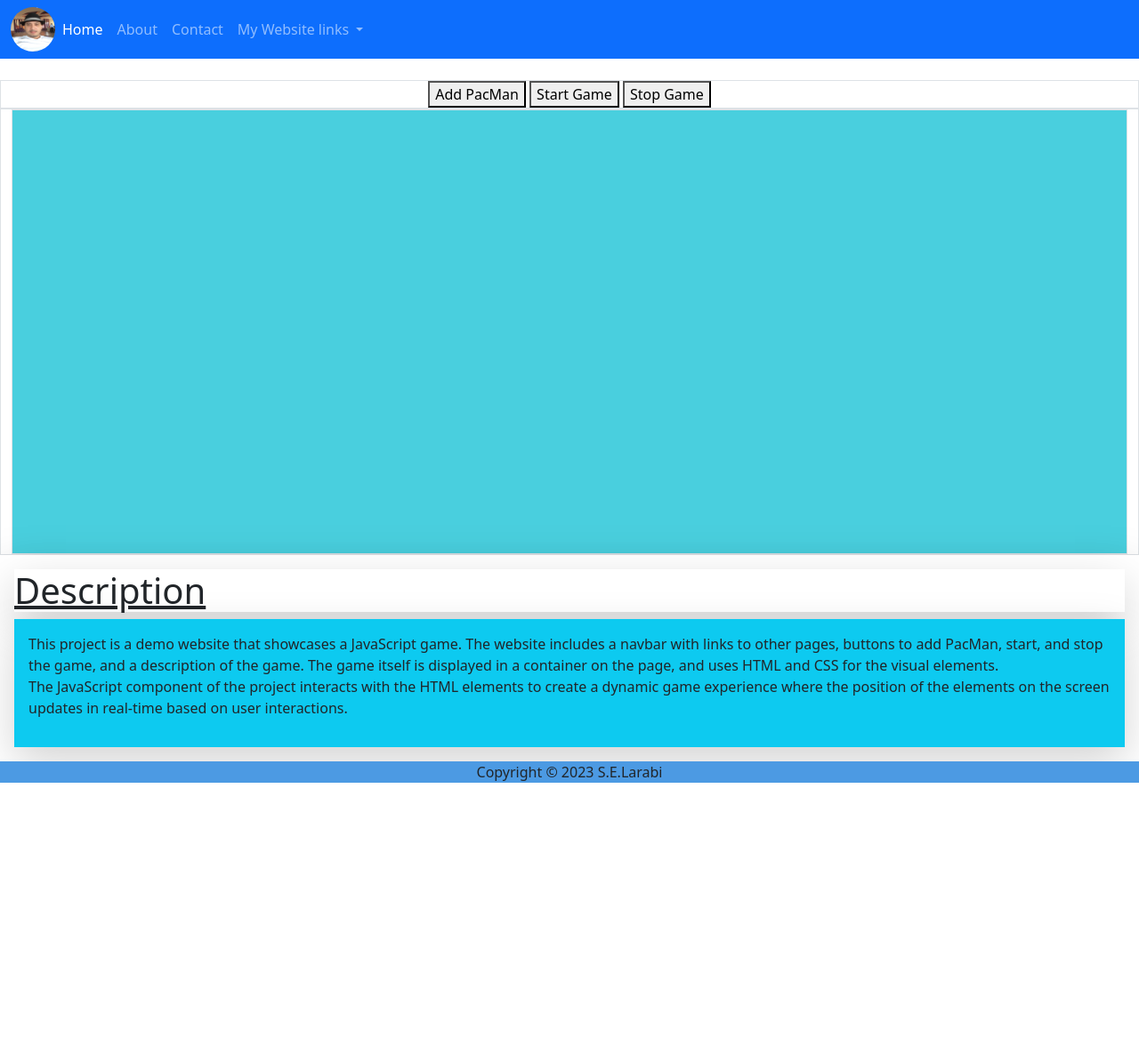
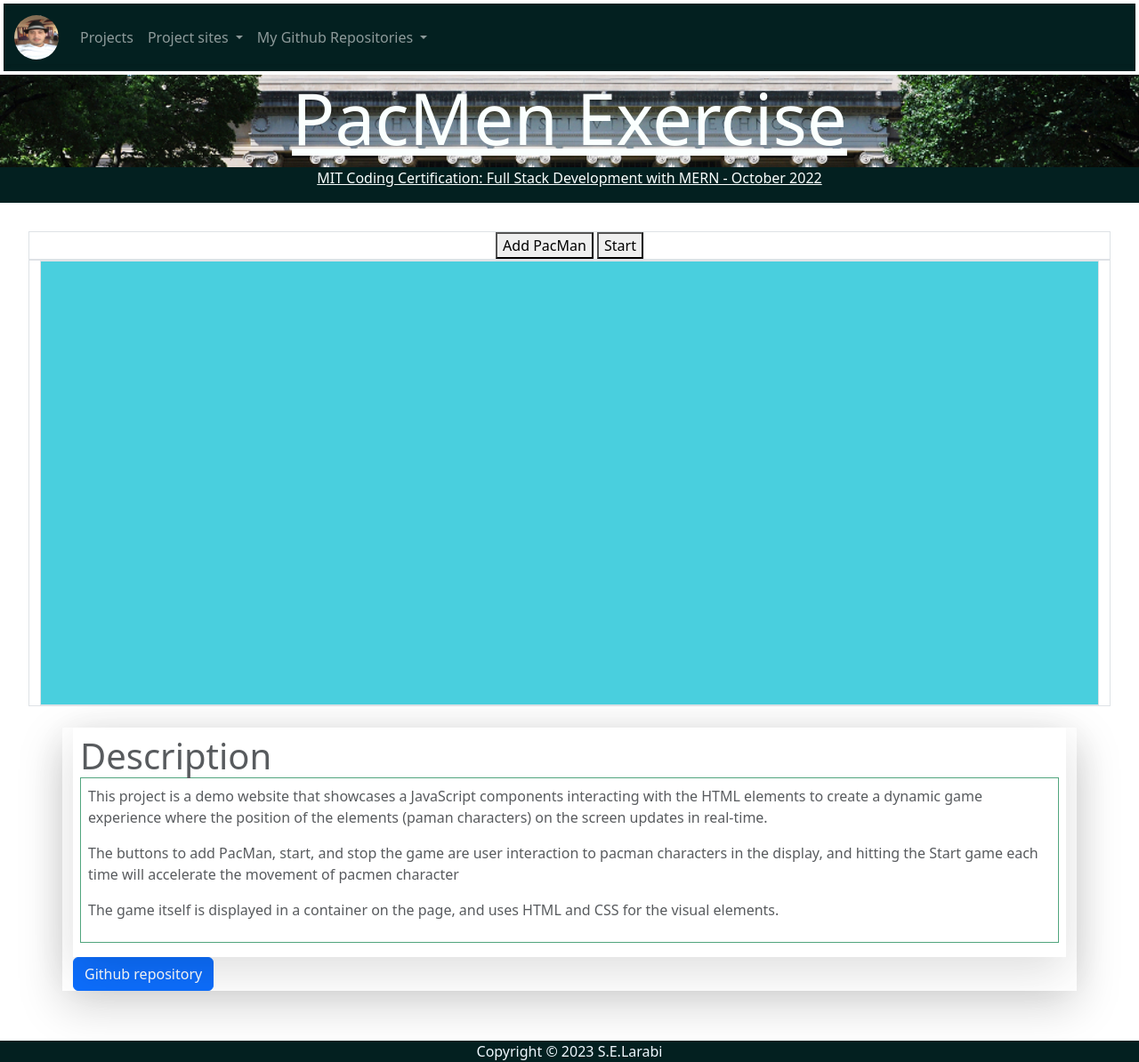
Before and after one commit to SElarabi/PacMen_Exercise, a plain HTML site: page index.html in a window 1280 px wide. Shown: the whole page at 89% size. Before the commit the page ends 880 px from the top, so only its background shows below. Drawn offline with nearby package versions, Linux system fonts and the light colour scheme.

Commit message:
intial draft

```diff
--- a/index.html
+++ b/index.html
@@ -1,6 +1,13 @@
 <!-- @format -->
 
-<html>
+<html lang="en">
+  <head>
+    <!-- Required meta tags -->
+    <meta charset="utf-8" />
+    <meta http-equiv="X-UA-Compatible" content="IE=edge" />
+    <meta name="viewport" content="width=device-width, initial-scale=1" />
+    <title>Eddie Larabi Portfolio</title>
+
     <!-- Bootstrap CSS -->
     <link
       href="https://cdn.jsdelivr.net/npm/bootstrap@5.2.3/dist/css/bootstrap.min.css"
@@ -12,18 +19,19 @@
     <!-- stylesheet -->
     <link rel="stylesheet" href="./styles.css" />
 
-
-  <title> PacMen Exercise</title>
-
+    <title>PacMen Exercise</title>
+  </head>
   <body style="min-height: 100vh; display: flex; flex-direction: column">
-
-    <nav class="navbar navbar-expand-md navbar-dark bg-primary">
-      <div class="container-fluid">
-        <a>
+    <nav
+      class="navbar sticky-top navbar-expand-md navbar-dark m-1"
+      style="background-color: rgb(3, 32, 32)"
+    >
+      <div class="container-fluid shadow-sm">
+        <a class="navbar-brand">
           <div class="pic-boita">
             <image
               class="centered-img"
-              src="./images/IMG_0036.JPG "
+              src="./images/mypic01.JPG "
               alt=" Eddie profile pic"
             />
           </div>
@@ -41,28 +49,12 @@
         </button>
         <div class="collapse navbar-collapse" id="navbarNavDropdown">
           <ul class="navbar-nav">
+            <!--projects link-->
             <li class="nav-item">
-              <a
-                class="nav-link active"
-                aria-current="page"
-                href="https://selarabi.github.io/Portfolio/index.html"
-                >Home</a
-              >
+              <a class="nav-link" href="./projects.html">Projects</a>
             </li>
-            <li class="nav-item">
-              <a
-                class="nav-link"
-                href="https://selarabi.github.io/Portfolio/about.html"
-                >About</a
-              >
-            </li>
-            <li class="nav-item">
-              <a
-                class="nav-link"
-                href="https://selarabi.github.io/Portfolio/contact.html"
-                >Contact</a
-              >
-            </li>
+
+            <!--Projects site dropdown list-->
             <li class="nav-item dropdown">
               <a
                 class="nav-link dropdown-toggle"
@@ -71,14 +63,81 @@
                 data-bs-toggle="dropdown"
                 aria-expanded="false"
               >
-                My Website links
+                Project sites
               </a>
               <ul class="dropdown-menu">
-                <li></li>
-                  <a class="dropdown-item" href="#">Moving Eyes Demo</a>
+                <li>
+                  <a
+                    class="dropdown-item"
+                    href="https://selarabi.github.io/Eye_Exercise/"
+                    >Eye Movement demo</a
+                  >
                 </li>
                 <li>
-                  <a class="dropdown-item" href="#">site3</a>
+                  <a
+                    class="dropdown-item"
+                    href="https://selarabi.github.io/PacMen_Exercise/"
+                    >Packmen Exercise</a
+                  >
+                </li>
+                <li>
+                  <a
+                    class="dropdown-item"
+                    href=" https://selarabi.github.io/Real-Time-Bus-Tracker/"
+                    >Real Time Bus Tracker
+                  </a>
+                </li>
+                <a
+                  class="dropdown-item"
+                  href="https://selarabi.github.io/walk-_Boston_employee_project/"
+                  >Boston Employee Salary Exercise</a
+                >
+              </ul>
+            </li>
+            <!--  My Github Repositories-->
+            <li class="nav-item dropdown">
+              <a
+                class="nav-link dropdown-toggle"
+                href="#"
+                role="button"
+                data-bs-toggle="dropdown"
+                aria-expanded="false"
+              >
+                My Github Repositories
+              </a>
+              <ul class="dropdown-menu">
+                <li>
+                  <a
+                    class="dropdown-item"
+                    href="#"
+                    onclick="window.open('https://github.com/SElarabi/Eye_Exercise', '_blank')"
+                    >Eye Movement demo</a
+                  >
+                </li>
+                <li>
+                  <a
+                    class="dropdown-item"
+                    href="#"
+                    onclick="window.open('https://github.com/SElarabi/PacMen_Exercise')"
+                    >Packmen Exercise</a
+                  >
+                </li>
+                <li>
+                  <a
+                    class="dropdown-item"
+                    href="#"
+                    onclick="window.open('https://github.com/SElarabi/Real-Time-Bus-Tracker')"
+                    >Real Time Bus Tracker</a
+                  >
+                </li>
+                <!-- Walk Boston Employee-->
+                <li>
+                  <a
+                    class="dropdown-item"
+                    href="#"
+                    onclick="window.open('https://github.com/SElarabi/walk-_Boston_employee_project')"
+                    >Boston Employee Salary Exercise</a
+                  >
                 </li>
               </ul>
             </li>
@@ -86,65 +145,109 @@
         </div>
       </div>
     </nav>
-    <br>
+
     <!--Top of Page-->
+    <div
+      style="
+        background-image: url('./MITBannerHomepage.png');
+        background-size: cover;
+        background-repeat: no-repeat;
+        background-position: center center;
+        color: rgb(250, 255, 254);
+        text-align: center;
+      "
+    >
+      <h1 class="display-1 mb-2 text-decoration-underline">PacMen Exercise</h1>
+    </div>
+
+    <div style="background-color: rgb(3, 32, 32)">
+      <p
+        class="text-center text-decoration-underline"
+        style="color: rgb(250, 255, 254)"
+      >
+        MIT Coding Certification: Full Stack Development with MERN - October
+        2022
+      </p>
+    </div>
+    <main class="text-bg-white text-start" style="padding: 2em">
       <div class="container-fluid">
         <div class="row">
           <div class="col border text-center">
-          <button onclick="makeOne()"  width="100" height="30">Add PacMan</button>
-          <button onclick="update()" width="100" height="30">Start Game</button>
-          <button onclick="stop()"  width="100" height="30">Stop Game</button>
+            <button onclick="makeOne()" width="100" height="30">
+              Add PacMan
+            </button>
+            <button onclick="update()" width="100" height="30">Start</button>
           </div>
         </div>
       </div>
       <!-- Demo Content-->
-    <div class="container-fluid ">
-      <div class="row ">
-
-        <div  id="gameDemo " class="col border ">
-          <div id="game"  class="border">
-
-          </div>
-
+      <div class="container-fluid">
+        <div class="row">
+          <div id="gameDemo " class="col border">
+            <div id="game" class="border"></div>
           </div>
         </div>
       </div>
+      <br />
+      <!-- Description-->
 
+      <div class="container shadow-lg">
+        <div class="row">
+          <div class="col">
+            <span class="d-block p-2 opacity-75 shadow-lg"
+              ><h5 class="card-title display-6">Description</h5>
 
-      <!-- Description-->
-    <div class="container-fluid p-3 shadow-lg">
-      <h1 class="display-6 text-dark shadow-lg">
-        <u>Description</u>
-      </h1>
+              <div class="border border-success p-2 mb-2">
+                <article>
+                  <p>
+                    This project is a demo website that showcases a JavaScript
+                    components interacting with the HTML elements to create a
+                    dynamic game experience where the position of the elements
+                    (paman characters) on the screen updates in real-time.
+                  </p>
 
-      <div class="text-bg-info text-dark p-3 shadow-lg">
                   <p>
-          This project is a demo website that showcases a JavaScript game. The website includes a navbar with links to other pages, buttons to add PacMan, start, and stop the game, and a description of the game. The game itself is displayed in a container on the page, and uses HTML and CSS for the visual elements. <br>
-          The JavaScript component of the project interacts with the HTML elements to create a dynamic game experience where the position of the elements on the screen updates in real-time based on user interactions.
+                    The buttons to add PacMan, start, and stop the game are user
+                    interaction to pacman characters in the display, and hitting
+                    the Start game each time will accelerate the movement of
+                    pacmen character
                   </p>
+
+                  <p>
+                    The game itself is displayed in a container on the page, and
+                    uses HTML and CSS for the visual elements.
+                  </p>
+                </article>
+              </div></span
+            >
+
+            <div class="card-body">
+              <a
+                href="#"
+                onclick="window.open('https://github.com/SElarabi/PacMen_Exercise','blanck')"
+                class="btn btn-primary opacity-100"
+                >Github repository</a
+              >
             </div>
           </div>
-
-
+        </div>
+      </div>
+      <br />
+    </main>
     <!-- Footer -->
-    <footer style="background-color: rgb(76, 154, 227); margin-top: auto ">
+    <footer
+      style="
+        color: aliceblue;
+        background-color: rgb(3, 32, 32);
+        margin-top: auto;
+      "
+    >
       <div class="container">
         <p class="text-center mb-0">Copyright &copy; 2023 S.E.Larabi</p>
       </div>
     </footer>
 
-
-
-
-
-
-
-
-
-
-
-
-    <script src ='./pacmen.js'></script>
+    <script src="./pacmen.js"></script>
     <!-- Optional JavaScript -->
     <!-- jQuery first, then Popper.js, then Bootstrap JS -->
 
--- a/pacmen.js
+++ b/pacmen.js
@@ -7,7 +7,7 @@ const pacArray = [
 ];
 
 // This variable helps determine which PacMan image should be displayed. It flips between values 0 and 1
-var focus = 0;
+let focus = 1;
 // this is array of newpacMen
 const pacMen = [];
 
@@ -24,6 +24,7 @@ function makePac() {
     x: 33,
     y: 27,
   };
+
   // Add image to div id = game
   let game = document.getElementById("game");
   let gameRect = game.getBoundingClientRect();
@@ -57,6 +58,7 @@ function update() {
   pacMen.forEach((item) => {
     checkCollisions(item);
     focus = (focus + 1) % 2;
+
     item.newimg.src = pacArray[item.direction][focus];
 
     item.position.x += item.velocity.x;
@@ -65,6 +67,7 @@ function update() {
     item.newimg.style.left = item.position.x;
     item.newimg.style.top = item.position.y;
   });
+
   setTimeout(update, 150);
 }
 
@@ -96,9 +99,26 @@ function checkCollisions(item) {
     direction = 0;*/
 }
 function stop() {
-  clearTimeout(update);
+  // to be determined
+  pacMen.forEach((item) => {
+    checkCollisions(item);
+    focus = (focus + 1) % 2;
+
+    item.newimg.src = pacArray[item.direction][focus];
+
+    item.velocity.x = 0;
+    item.velocity.y = 0;
+
+    item.newimg.style.left = item.position.x;
+    item.newimg.style.top = item.position.y;
+  });
 }
-
+function reset() {
+  // TO BE DETERMINED
+}
+function stop() {
+  //to be determined
+}
 function makeOne() {
   pacMen.push(makePac()); // add a new PacMan
 }
```
Also changed, not shown: MITBannerHomepage.png (added), images/mypic01.JPG (renamed from images/IMG_0036.JPG), 1 other file. Lines whose indentation alone changed are shown as unchanged.
